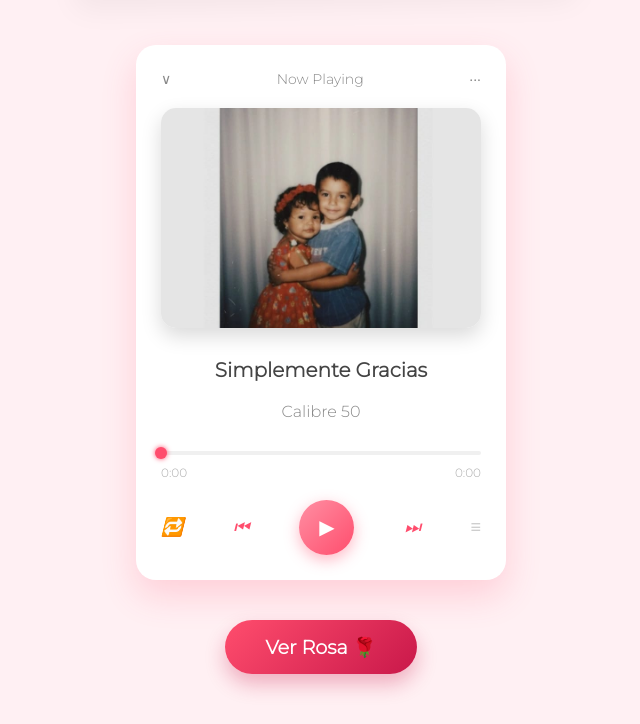
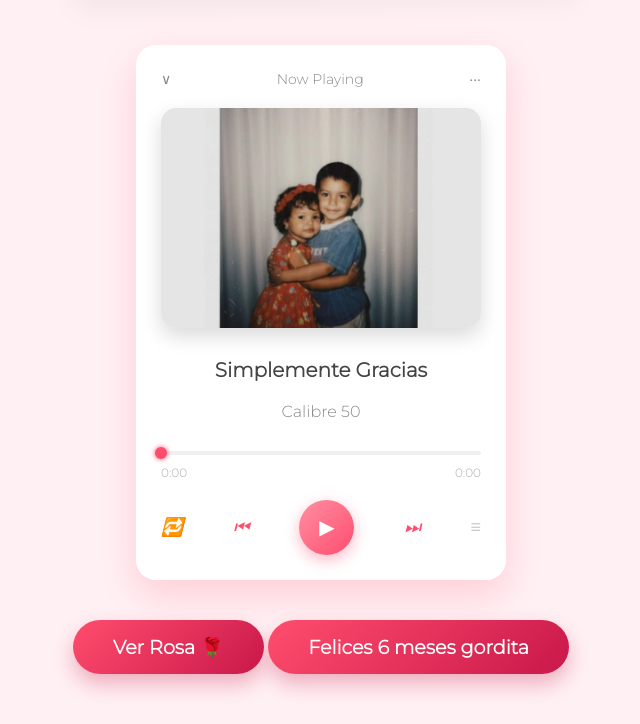
Before and after one commit to carsama2407-hash/carsama2407-hash.github.io, a plain HTML site: page index.html in a window 1280 px wide. Shown: the part 1183-1907 px from the top of the page, without its empty margins (319-959 px from the left). Drawn offline with Linux system fonts and the light colour scheme.

Commit message:
Update index.html

```diff
--- a/index.html
+++ b/index.html
@@ -80,6 +80,7 @@
 </div>
         <div class="button-section">
     <a href="rosa.html" class="btn-rose">Ver Rosa 🌹</a>
+    <a href="carta.html" class="btn-rose">Felices 6 meses gordita</a>
 </div>
     </main>
 
```
